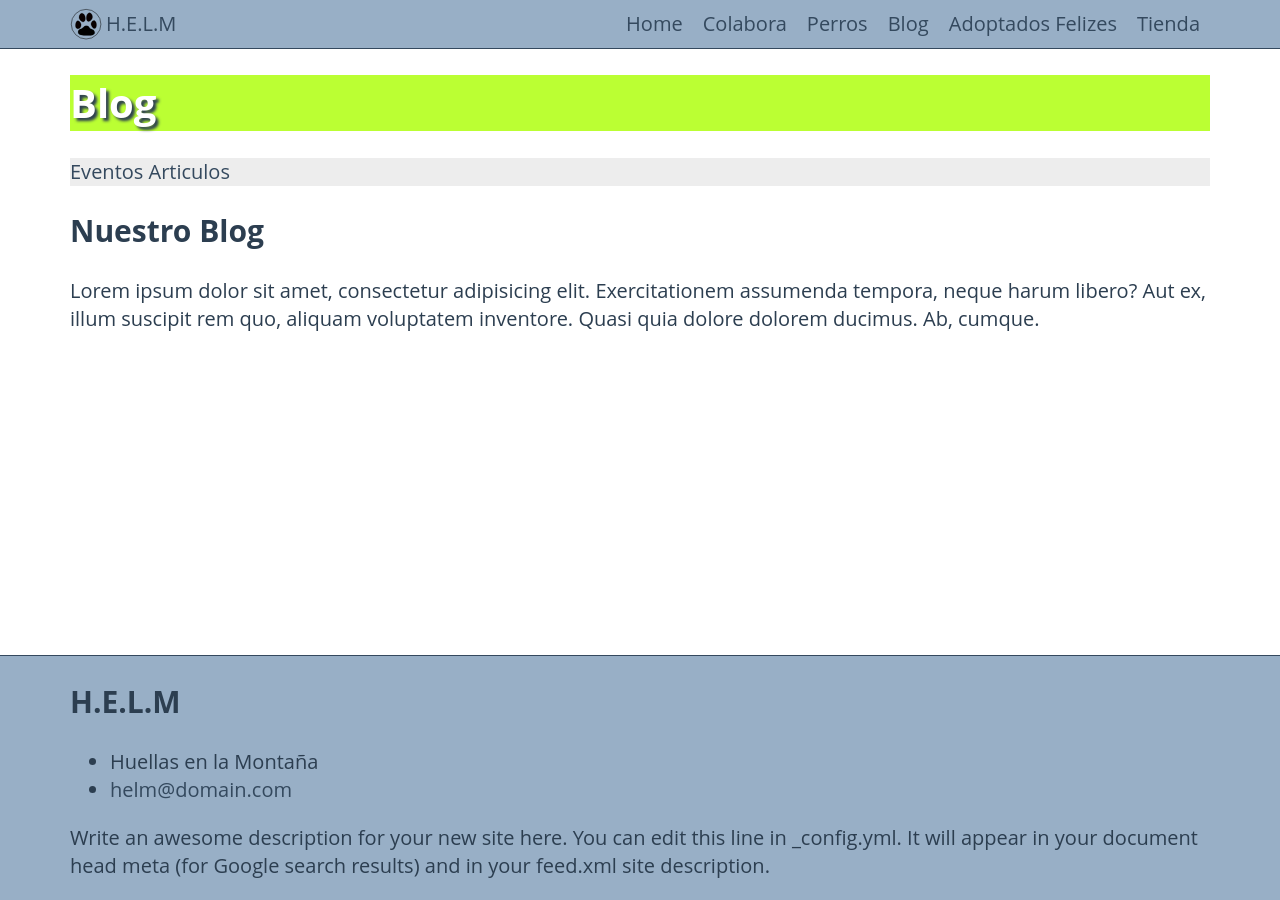
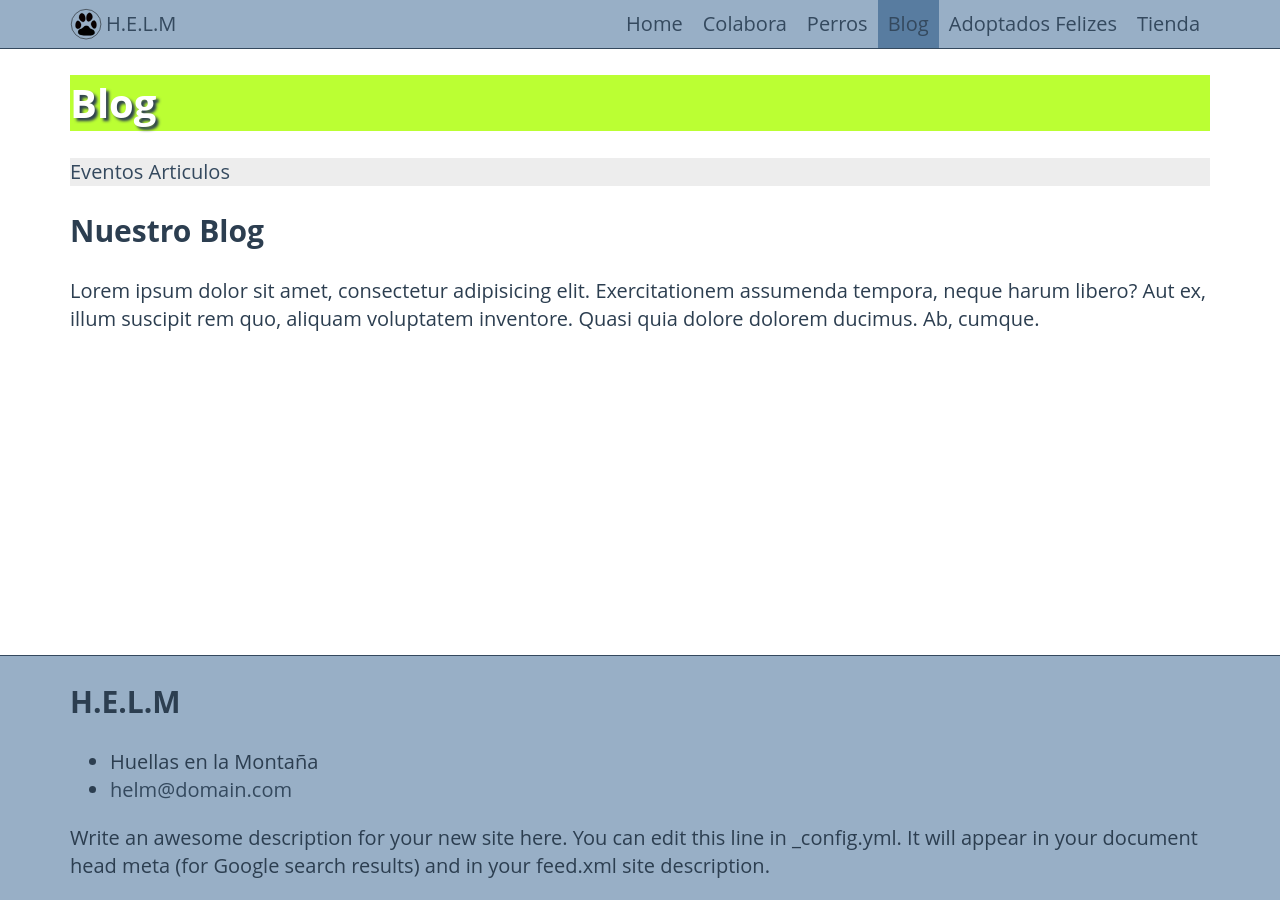
Before and after one commit to Debianete/helm, a Jekyll site: the page built from blog/blog.html, in a window 1280 px wide. Built offline with Jekyll 4.4.1, drawn with Linux system fonts in a browser that asks for light colours.

Commit message:
Update _default.scss

```diff
--- a/_sass/themes/_default.scss
+++ b/_sass/themes/_default.scss
@@ -7,7 +7,7 @@
  * Active nav links
  */
 .active {
-  background: lighten($brand-color, 40%);
+  background: lighten($brand-color, 20%);
   color: $white;
 }
 
```
